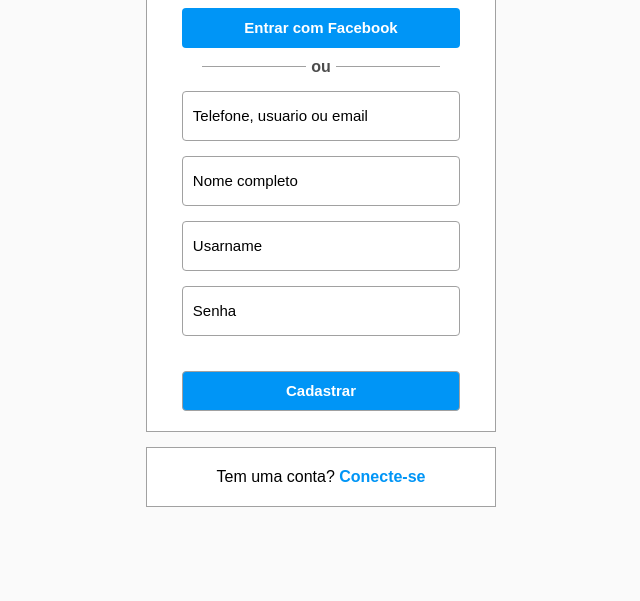
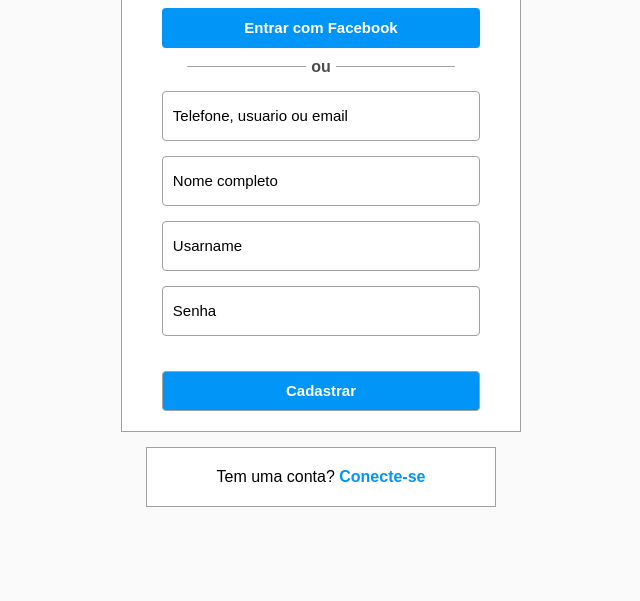
Before and after one commit to gilmariolima/insta-prototipo, a plain HTML site: page signup.html in a window 1280 px wide. Shown: the part 199-800 px from the top of the page, without its empty margins (319-959 px from the left). Drawn offline with Linux system fonts and the light colour scheme.

Commit message:
Update style.css

```diff
--- a/style.css
+++ b/style.css
@@ -9,6 +9,11 @@ body{
     background-color: #fafafa;
     font-family: Arial, Helvetica, sans-serif;
     font-size: 16px;
+    overflow-x: hidden;
+}
+
+html{
+    overflow-x: hidden;
 }
 
 .container{
@@ -128,7 +133,7 @@ body{
 }
 
 .sign{
-    width: 350px;
+    width: 400px;
 }
 
 .conecte{
@@ -214,6 +219,7 @@ footer span{
     .lado-esquerdo{
         display: none;
     }
+
     .formulario, .cadastro, .conecte{
         width: 400px;
         padding: 10px;
```
